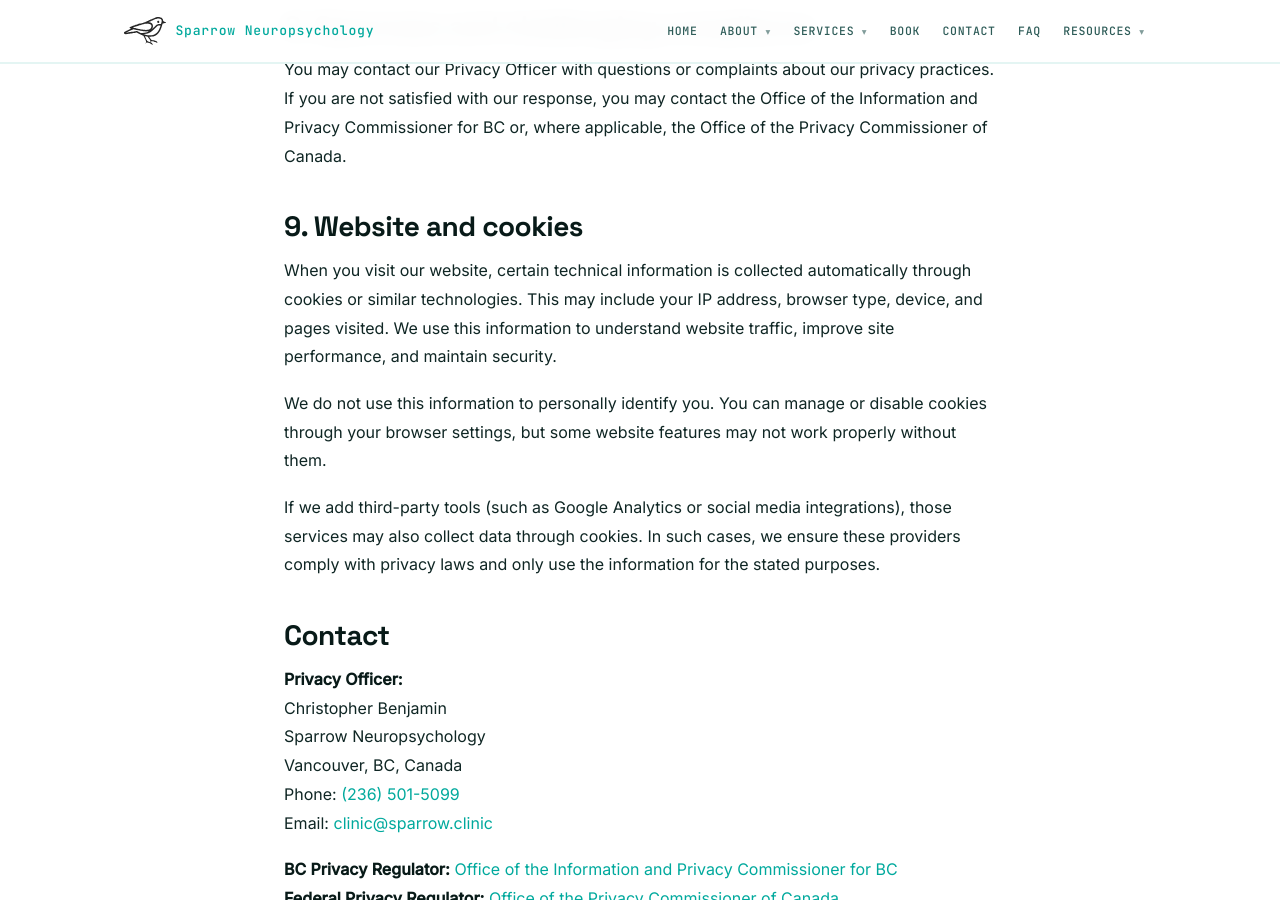
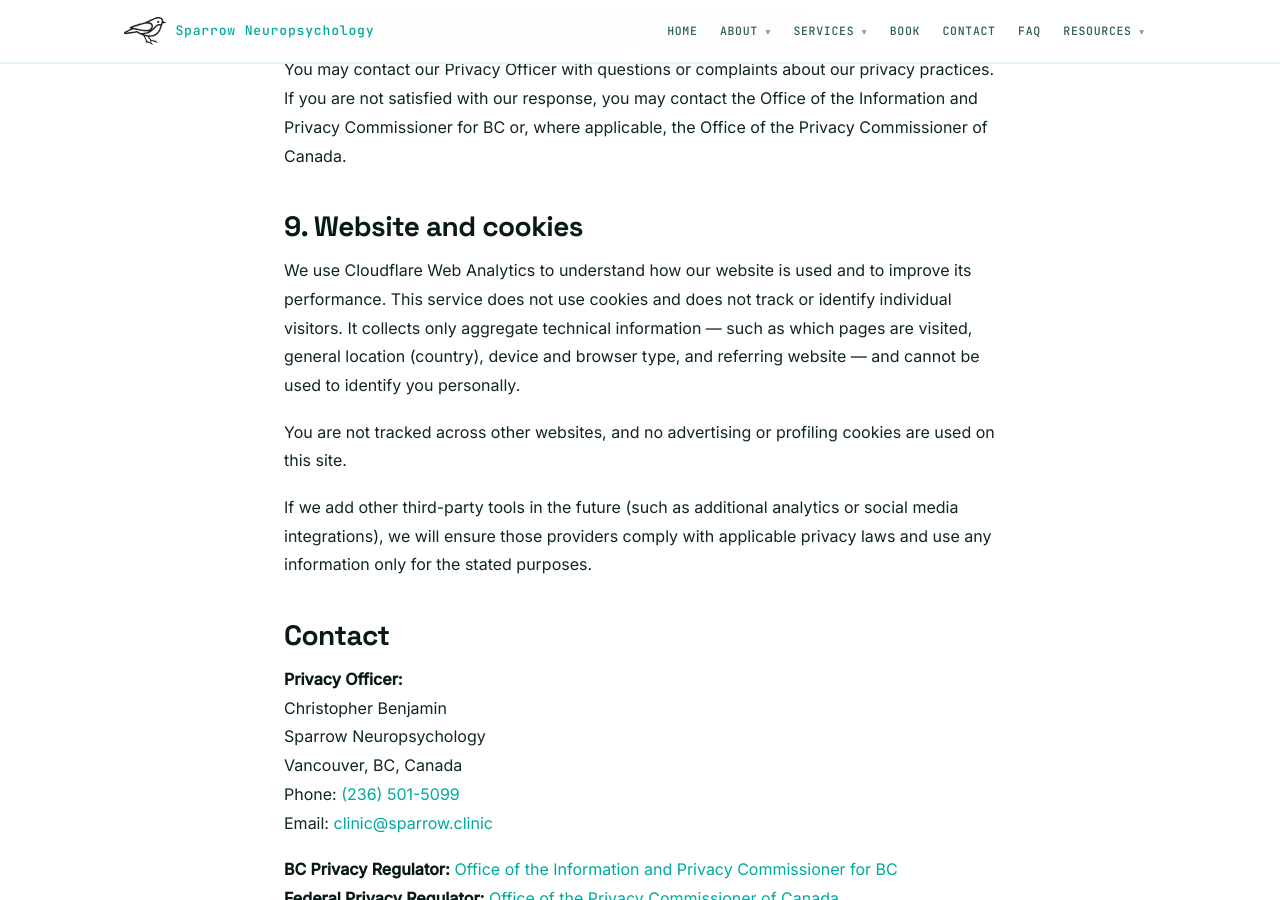
Before and after one commit to cfxb/sparrow-clinic, a Jekyll site: the page built from privacy-policy.md, in a window 1280 px wide and 900 px high, scrolled down 3407 px. Built offline with Jekyll 4.4.1, drawn with Linux system fonts in a browser that asks for light colours.

Commit message:
Update privacy policy to describe Cloudflare Web Analytics accurately
The cookies/analytics section still described analytics in the
hypothetical future tense ("if we add third-party tools such as
Google Analytics") even though we're now turning on Cloudflare Web
Analytics. Replaces the generic cookie-based framing with an accurate
description of the cookieless, non-tracking tool actually in use, and
keeps a forward-looking clause for anything added later.

```diff
--- a/privacy-policy.md
+++ b/privacy-policy.md
@@ -73,11 +73,11 @@ You may contact our Privacy Officer with questions or complaints about our priva
 
 ## 9. Website and cookies
 
-When you visit our website, certain technical information is collected automatically through cookies or similar technologies. This may include your IP address, browser type, device, and pages visited. We use this information to understand website traffic, improve site performance, and maintain security.
+We use Cloudflare Web Analytics to understand how our website is used and to improve its performance. This service does not use cookies and does not track or identify individual visitors. It collects only aggregate technical information — such as which pages are visited, general location (country), device and browser type, and referring website — and cannot be used to identify you personally.
 
-We do not use this information to personally identify you. You can manage or disable cookies through your browser settings, but some website features may not work properly without them.
+You are not tracked across other websites, and no advertising or profiling cookies are used on this site.
 
-If we add third-party tools (such as Google Analytics or social media integrations), those services may also collect data through cookies. In such cases, we ensure these providers comply with privacy laws and only use the information for the stated purposes.
+If we add other third-party tools in the future (such as additional analytics or social media integrations), we will ensure those providers comply with applicable privacy laws and use any information only for the stated purposes.
 
 ## Contact
 
```
